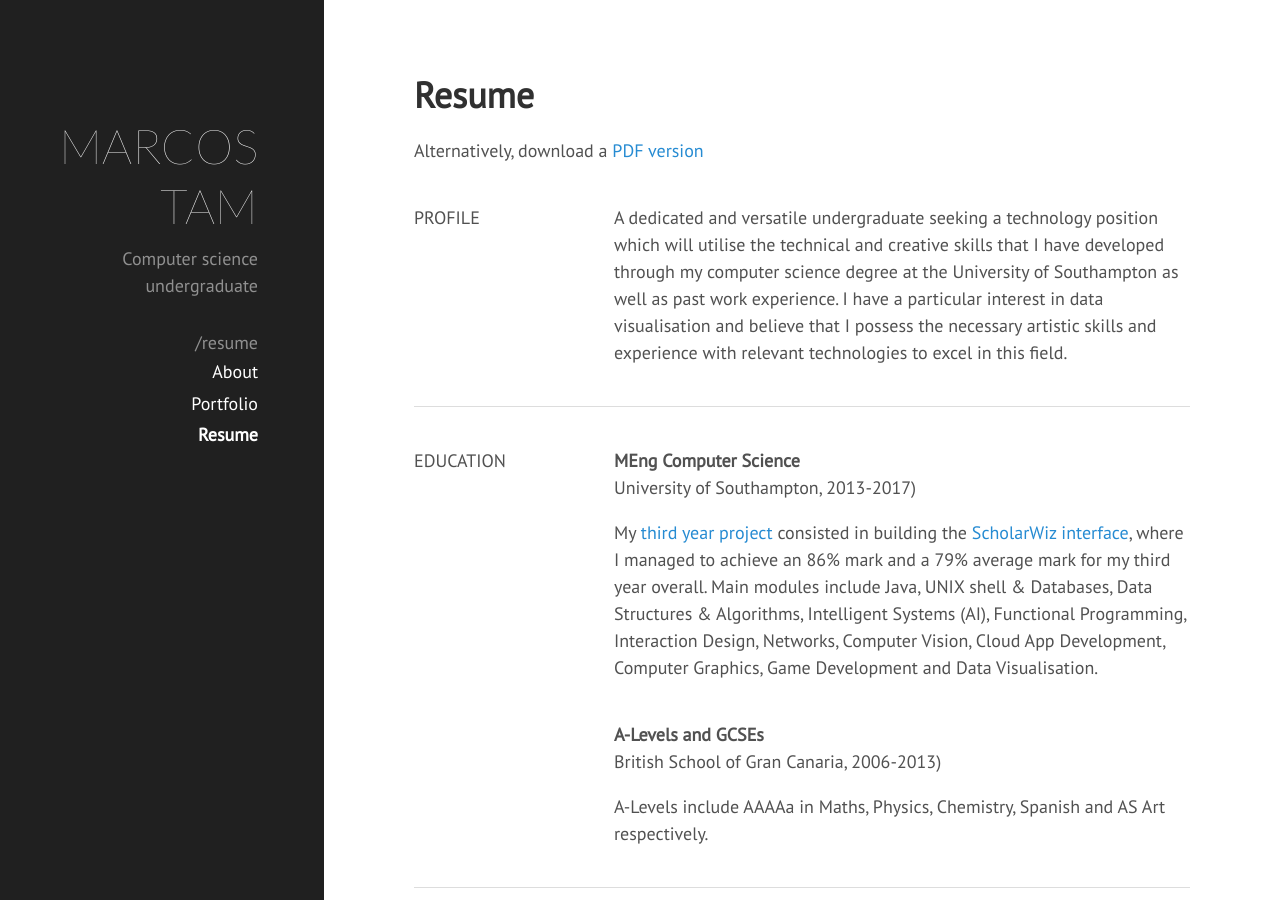
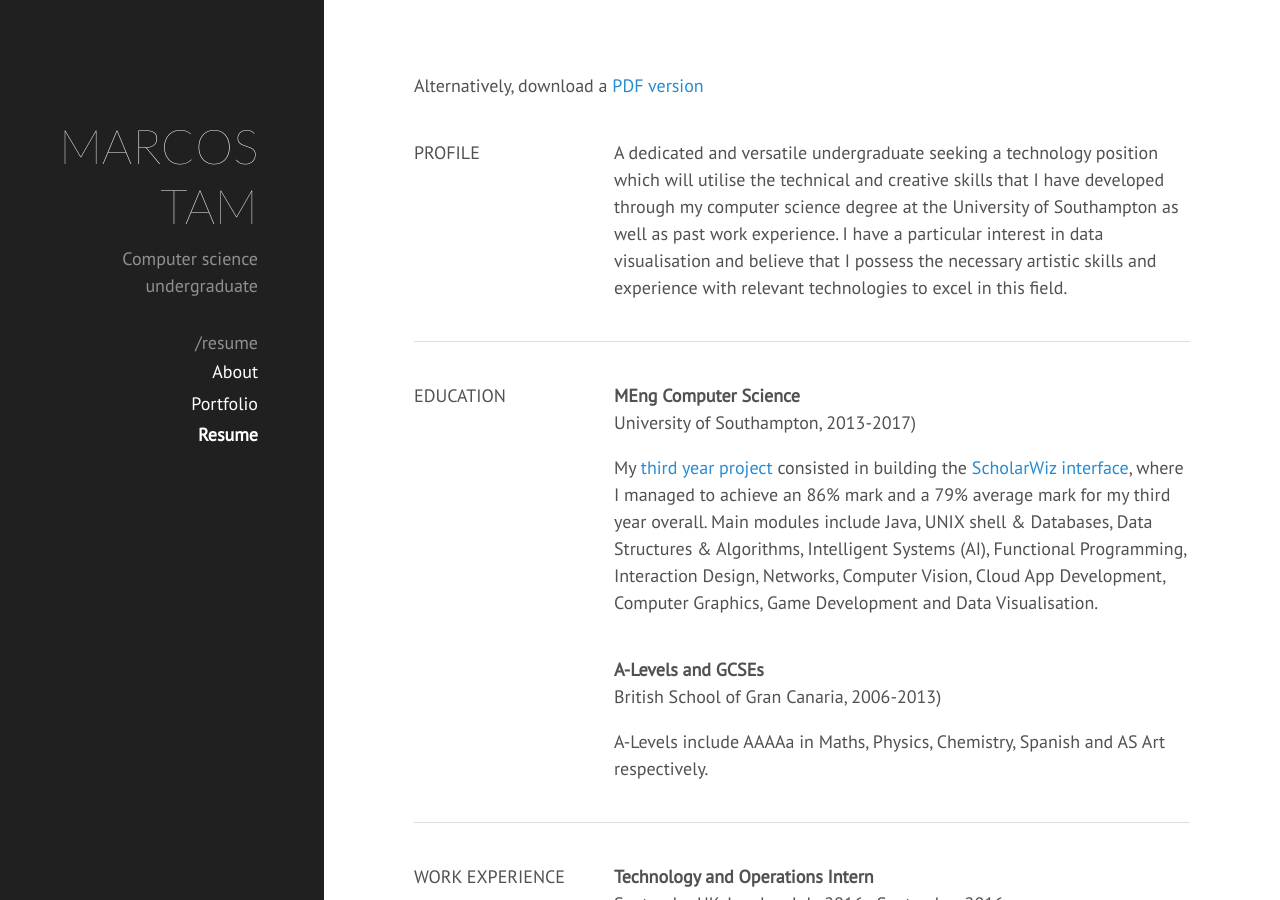
Before and after one commit to marcosss3/marcosss3.github.io, a Jekyll site: the page built from resume.md, in a window 1280 px wide and 900 px high. Built offline with Jekyll 4.4.1, drawn with Linux system fonts in a browser that asks for light colours.

Commit message:
Removed page titles

```diff
--- a/_layouts/page.html
+++ b/_layouts/page.html
@@ -3,6 +3,6 @@
 ---
 
 <div class="page">
-  <h1 class="page-title">{{ page.title }}</h1>
+  <!--<h1 class="page-title">{{ page.title }}</h1>-->
   {{ content }}
 </div>
```
